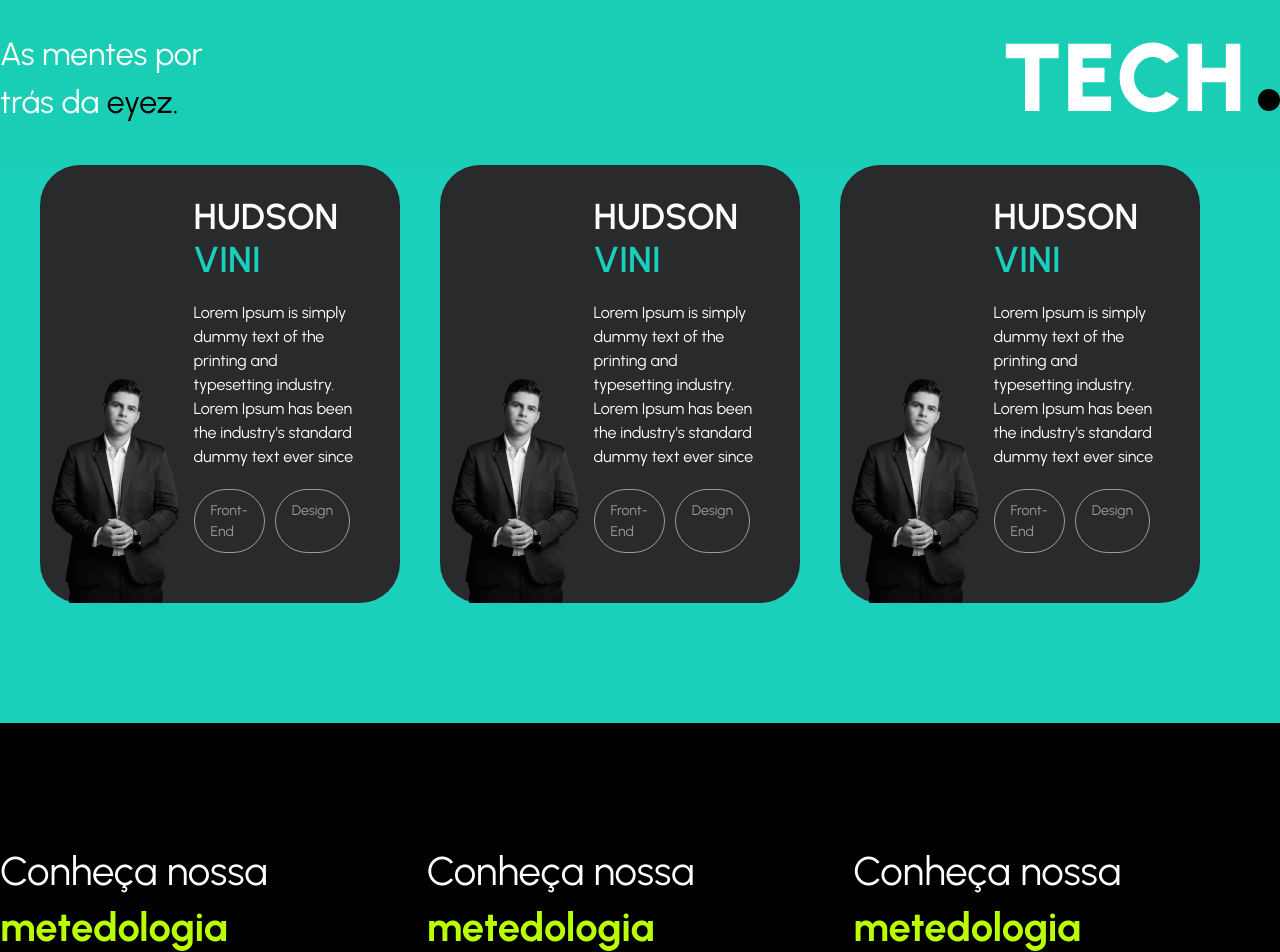
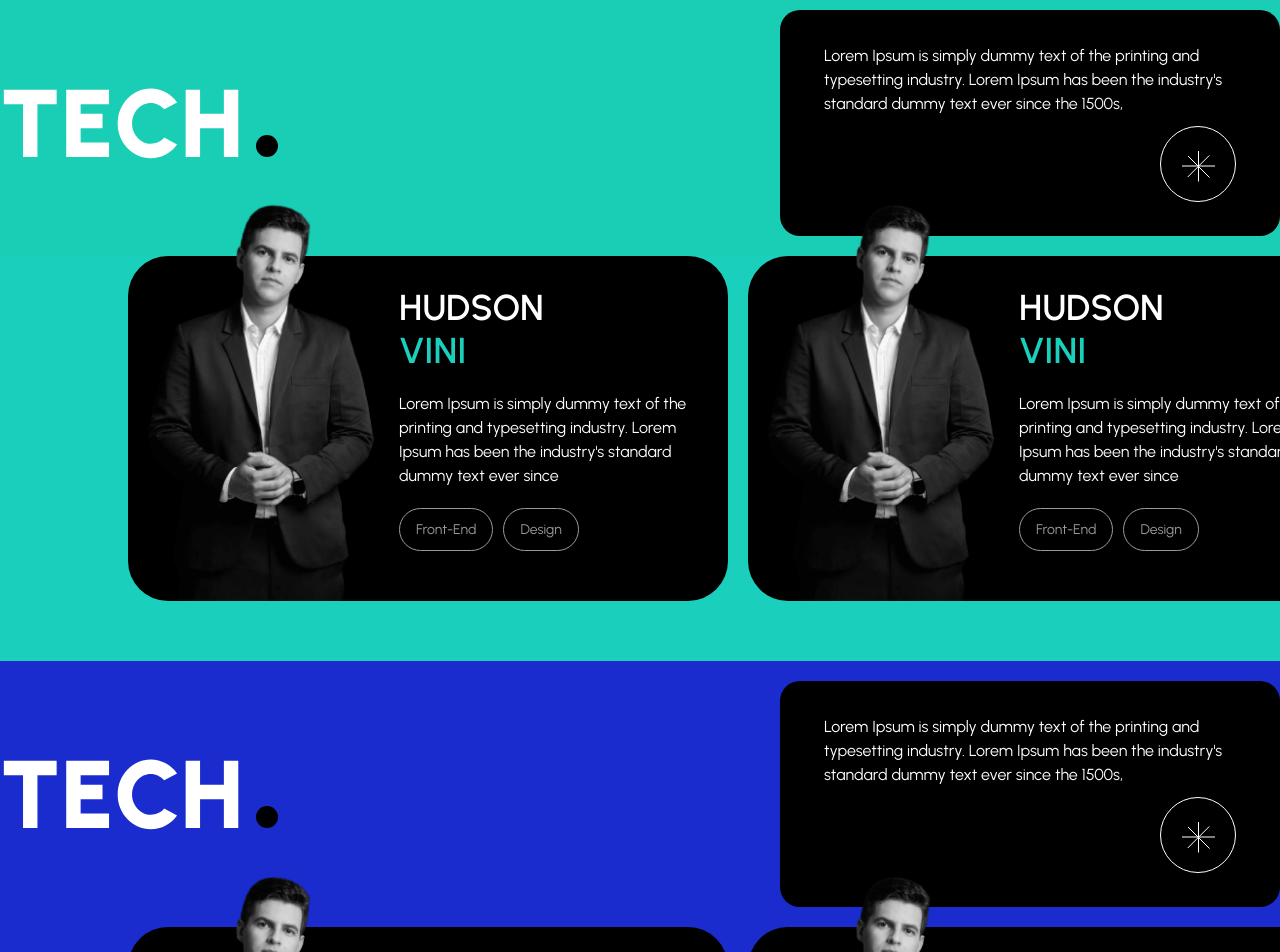
Before and after one commit to SavantWebDev/portfolio, a Next.js app: page / in a window 1280 px wide. Shown: the part 2580-3532 px from the top of the page. Built offline with nearby package versions, Linux system fonts and the light colour scheme.

Commit message:
Add new area on ColaboratorsArea and Transform elements in Strip component

```diff
--- a/src/app/components/home/CardsColaborators/CardsColaborators.module.css
+++ b/src/app/components/home/CardsColaborators/CardsColaborators.module.css
@@ -1,15 +1,16 @@
 .cardColaborator {
     position: relative;
     background-color: #292A2C;
+    background-color: #000;
     display: flex;
     border-radius: 40px;
-    margin-right: 40px;
+    margin-right: 20px;
     transition: .3s;
-    width: 750px;
+    width: 600px;
 }
 
 .cardColaborator:hover {
-    background-color: transparent;
+    background-color: #000;
 }
 
 /* Image Colaborator */
--- a/src/app/components/home/ColaboratorsArea/ColaboratorsArea.jsx
+++ b/src/app/components/home/ColaboratorsArea/ColaboratorsArea.jsx
@@ -7,15 +7,33 @@ import Strip from '../Strip/Strip'
 export default function ColaboratorsArea() {
     return (
         <section className={style.container}>
+            {/* Strip */}
             <Strip />
-
+            {/* Container Cards */}
             <div className={style.containerCards}>
 
-                <CardsColaborators />
+                {/* Slider Cards */}
+                <div className={style.sliderCards}>
+                    <CardsColaborators />
 
-                <CardsColaborators />
+                    <CardsColaborators />
 
-                <CardsColaborators />
+                    <CardsColaborators />
+                </div>
+            </div>
+
+            {/* Strip */}
+            <Strip order />
+            {/* Container Cards */}
+            <div className={`${style.containerCards} ${style.containerDesign}`}>
+
+                {/* Slider Cards */}
+                <div className={style.sliderCards}>
+                    <CardsColaborators />
+
+                    <CardsColaborators />
+
+                </div>
             </div>
 
         </section>
--- a/src/app/components/home/ColaboratorsArea/ColaboratorsArea.module.css
+++ b/src/app/components/home/ColaboratorsArea/ColaboratorsArea.module.css
@@ -2,11 +2,21 @@
     max-width: 100%;
     margin: 0 auto;
     padding-bottom: 120px;
+    overflow: hidden;
 }
 
 .containerCards {
     display: flex;
     background-color: var(--principalColor);
-    padding: 0px 40px;
-    padding-bottom: 120px;
+    padding-bottom: 60px;
 }
+
+.containerCards.containerDesign {
+    background-color: #1A2CCE;
+}
+
+/* Slider Cards */
+.sliderCards {
+    padding-left: 10%;
+    display: flex;
+}
--- a/src/app/components/home/Strip/Strip.jsx
+++ b/src/app/components/home/Strip/Strip.jsx
@@ -1,18 +1,36 @@
 import style from './Strip.module.css'
 
-export default function Strip() {
+export default function Strip({order}) {
+
+    // If is last Card
+    if (order) {
+        var haveOrder = style.haveOrder
+    }
+
+
     return (
-        <section className={style.container}>
+        <section className={`${style.container} ${haveOrder}`}>
             {/* Area Info */}
             <div className={style.area}>
-                {/* Text */}
-                <p>As mentes por <br />trás da <b>eyez.</b></p>
-
                 {/* Decorador */}
                 <svg width="278" height="135" viewBox="0 0 278 135" fill="none" xmlns="http://www.w3.org/2000/svg">
                     <path d="M56.64 33.8V48.2H37.44V101H23.04V48.2H3.84V33.8H56.64ZM66.2288 101V33.8H109.045V48.2H80.6288V57.8H102.517V72.2H80.6288V86.6H109.045V101H66.2288ZM150.677 102.248C146.133 102.248 141.861 101.352 137.861 99.56C133.861 97.736 130.341 95.224 127.301 92.024C124.293 88.824 121.925 85.128 120.197 80.936C118.501 76.712 117.653 72.2 117.653 67.4C117.653 62.568 118.501 58.056 120.197 53.864C121.925 49.64 124.293 45.944 127.301 42.776C130.341 39.576 133.861 37.08 137.861 35.288C141.861 33.464 146.133 32.552 150.677 32.552C156.117 32.552 161.125 33.816 165.701 36.344C170.277 38.84 174.069 42.184 177.077 46.376L164.213 53.288C162.549 51.368 160.549 49.832 158.213 48.68C155.877 47.528 153.365 46.952 150.677 46.952C148.117 46.952 145.701 47.48 143.429 48.536C141.189 49.592 139.205 51.064 137.477 52.952C135.781 54.808 134.453 56.968 133.493 59.432C132.533 61.896 132.053 64.552 132.053 67.4C132.053 70.216 132.533 72.856 133.493 75.32C134.453 77.784 135.781 79.96 137.477 81.848C139.205 83.704 141.189 85.176 143.429 86.264C145.701 87.32 148.117 87.848 150.677 87.848C153.365 87.848 155.877 87.272 158.213 86.12C160.549 84.936 162.549 83.368 164.213 81.416L177.077 88.424C174.069 92.584 170.277 95.928 165.701 98.456C161.125 100.984 156.117 102.248 150.677 102.248ZM223.874 33.8H238.274V101H223.874V72.2H200.066V101H185.666V33.8H200.066V57.8H223.874V33.8Z" fill="white"/>
                     <circle cx="267" cy="90" r="11" fill="black"/>
                 </svg>
+
+                {/* Quote Area */}
+                <div className={style.quoteArea}>
+                    <p>Lorem Ipsum is simply dummy text of the printing and typesetting industry. Lorem Ipsum has been the industry's standard dummy text ever since the 1500s,</p>
+
+                    <svg width="76" height="76" viewBox="0 0 76 76" fill="none" xmlns="http://www.w3.org/2000/svg">
+                        <circle cx="38" cy="38" r="37.5" stroke="white"/>
+                        <path d="M22 40H55" stroke="white"/>
+                        <path d="M38.5 55.5V25" stroke="white"/>
+                        <path d="M27.7164 51.0336L49.2832 29.4668" stroke="white"/>
+                        <path d="M49.5668 51.5668L28 30" stroke="white"/>
+                    </svg>
+
+                </div>
             </div>
         </section>
     )
--- a/src/app/components/home/Strip/Strip.module.css
+++ b/src/app/components/home/Strip/Strip.module.css
@@ -1,6 +1,10 @@
 .container {
     background-color: #1ACEB5;
     padding: 20px 0px;
+}
+
+.container.haveOrder {
+    background-color: #1A2CCE;
 }
 
 .area {
@@ -11,12 +15,22 @@
     margin: 0 auto;
 }
 
-.area p {
-    font-size: 32px;
+/* quote Area */
+.quoteArea {
+    display: flex;
+    flex-direction: column;
+    align-items: end;
+    width: 500px;
+    background-color: #000;
+    padding: 34px 44px;
+    border-radius: 20px;
+}
+
+.quoteArea p {
+    font-size: 16px;
     font-weight: 400;
 }
 
-.area p b {
-    color: #000000;
-    font-weight: 400;
+.quoteArea svg {
+    margin-top: 10px;
 }
```
Also changed, not shown: public/icons/star.svg (added).
